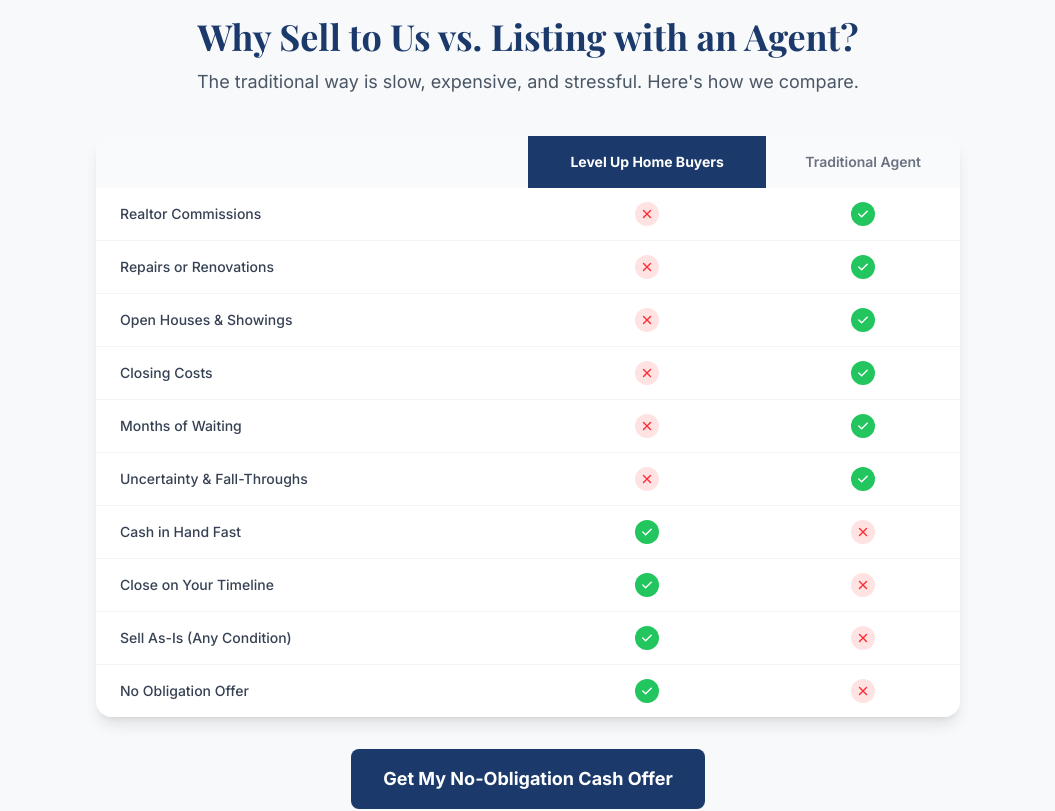
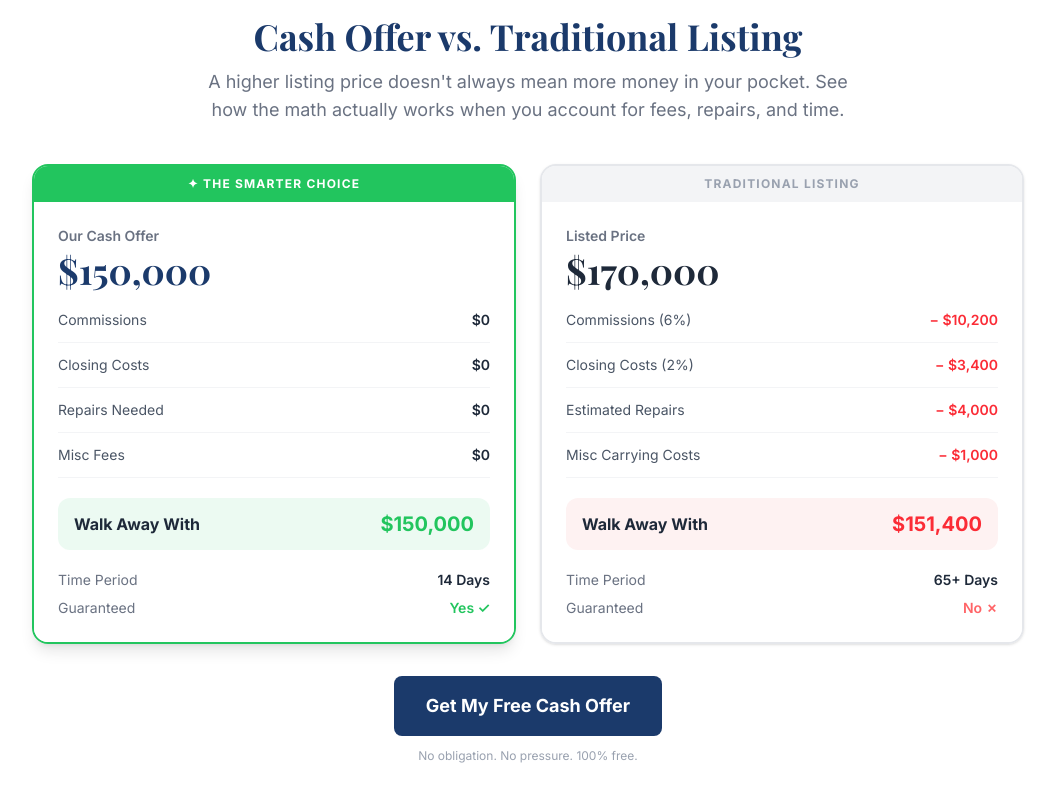
Before and after one commit to chandlersaine/shaw-family-homes, a Next.js app: page / in a window 1280 px wide. Shown: the part 1580-2391 px from the top of the page, without its empty margins (112-1167 px from the left). Built offline with nearby package versions, Linux system fonts and the light colour scheme; a web font is replaced by a local one.

Commit message:
Replace checkmark table with cash vs traditional comparison chart

```diff
--- a/components/BenefitsTable.tsx
+++ b/components/BenefitsTable.tsx
@@ -1,99 +1,178 @@
 import { siteConfig } from "@/config/site";
 
-const rows = [
-  { label: "Realtor Commissions", us: false, traditional: true },
-  { label: "Repairs or Renovations", us: false, traditional: true },
-  { label: "Open Houses & Showings", us: false, traditional: true },
-  { label: "Closing Costs", us: false, traditional: true },
-  { label: "Months of Waiting", us: false, traditional: true },
-  { label: "Uncertainty & Fall-Throughs", us: false, traditional: true },
-  { label: "Cash in Hand Fast", us: true, traditional: false },
-  { label: "Close on Your Timeline", us: true, traditional: false },
-  { label: "Sell As-Is (Any Condition)", us: true, traditional: false },
-  { label: "No Obligation Offer", us: true, traditional: false },
-];
-
-function Check({ show }: { show: boolean }) {
-  if (show) {
-    return (
-      <div
-        className="w-6 h-6 rounded-full flex items-center justify-center mx-auto"
-        style={{ backgroundColor: siteConfig.colors.accent }}
-      >
-        <svg className="w-3.5 h-3.5 text-white" fill="currentColor" viewBox="0 0 20 20">
-          <path fillRule="evenodd" d="M16.707 5.293a1 1 0 010 1.414l-8 8a1 1 0 01-1.414 0l-4-4a1 1 0 011.414-1.414L8 12.586l7.293-7.293a1 1 0 011.414 0z" clipRule="evenodd" />
-        </svg>
-      </div>
-    );
-  }
-  return (
-    <div className="w-6 h-6 rounded-full bg-red-100 flex items-center justify-center mx-auto">
-      <svg className="w-3.5 h-3.5 text-red-500" fill="currentColor" viewBox="0 0 20 20">
-        <path fillRule="evenodd" d="M4.293 4.293a1 1 0 011.414 0L10 8.586l4.293-4.293a1 1 0 111.414 1.414L11.414 10l4.293 4.293a1 1 0 01-1.414 1.414L10 11.414l-4.293 4.293a1 1 0 01-1.414-1.414L8.586 10 4.293 5.707a1 1 0 010-1.414z" clipRule="evenodd" />
-      </svg>
-    </div>
-  );
+function fmt(n: number) {
+  return n.toLocaleString("en-US", { style: "currency", currency: "USD", maximumFractionDigits: 0 });
 }
 
 export default function BenefitsTable() {
+  const c = siteConfig.comparison;
+
+  const commissions = Math.round(c.listingPrice * (c.commissionRate / 100));
+  const closingCosts = Math.round(c.listingPrice * (c.closingCostRate / 100));
+  const totalDeductions = commissions + closingCosts + c.estimatedRepairs + c.miscCarryingCosts;
+  const traditionalWalkaway = c.listingPrice - totalDeductions;
+  const cashWalkaway = c.cashOfferPrice;
+  const youKeepMore = cashWalkaway - traditionalWalkaway;
+
   return (
-    <section className="py-16 md:py-20" style={{ backgroundColor: siteConfig.colors.surface }}>
-      <div className="max-w-4xl mx-auto px-4">
+    <section className="py-16 md:py-20 bg-white">
+      <div className="max-w-5xl mx-auto px-4">
+
+        {/* Header */}
         <div className="text-center mb-10">
           <h2
             className="font-playfair text-3xl md:text-4xl font-bold mb-3"
             style={{ color: siteConfig.colors.primary }}
           >
-            Why Sell to Us vs. Listing with an Agent?
+            Cash Offer vs. Traditional Listing
           </h2>
-          <p className="text-gray-600 text-lg">
-            The traditional way is slow, expensive, and stressful. Here's how we compare.
+          <p className="text-gray-500 text-lg max-w-2xl mx-auto">
+            A higher listing price doesn&apos;t always mean more money in your pocket. See how the
+            math actually works when you account for fees, repairs, and time.
           </p>
         </div>
 
-        <div className="overflow-x-auto rounded-2xl shadow-lg">
-          <table className="w-full">
-            <thead>
-              <tr>
-                <th className="py-4 px-6 text-left text-sm font-semibold text-gray-500 bg-gray-50 rounded-tl-2xl" style={{ width: "50%" }}>
-                  &nbsp;
-                </th>
-                <th
-                  className="py-4 px-6 text-center text-sm font-bold text-white rounded-none"
-                  style={{ backgroundColor: siteConfig.colors.primary }}
+        {/* Cards */}
+        <div className="grid md:grid-cols-2 gap-6 mb-8">
+
+          {/* ── Our Cash Offer ── */}
+          <div
+            className="rounded-2xl overflow-hidden shadow-lg border-2"
+            style={{ borderColor: siteConfig.colors.accent }}
+          >
+            {/* Badge */}
+            <div
+              className="px-6 py-2.5 text-white text-xs font-bold uppercase tracking-widest text-center"
+              style={{ backgroundColor: siteConfig.colors.accent }}
+            >
+              ✦ The Smarter Choice
+            </div>
+
+            <div className="bg-white p-6">
+              {/* Title + price */}
+              <p className="text-sm font-semibold text-gray-500 mb-1">Our Cash Offer</p>
+              <p
+                className="font-playfair text-4xl font-bold mb-5"
+                style={{ color: siteConfig.colors.primary }}
+              >
+                {fmt(c.cashOfferPrice)}
+              </p>
+
+              {/* Line items */}
+              <div className="space-y-3 mb-5">
+                {[
+                  { label: "Commissions", value: 0 },
+                  { label: "Closing Costs", value: 0 },
+                  { label: "Repairs Needed", value: 0 },
+                  { label: "Misc Fees", value: 0 },
+                ].map((row) => (
+                  <div key={row.label} className="flex items-center justify-between border-b border-gray-100 pb-3">
+                    <span className="text-gray-600 text-sm">{row.label}</span>
+                    <span className="font-semibold text-gray-800 text-sm">{fmt(row.value)}</span>
+                  </div>
+                ))}
+              </div>
+
+              {/* Walk away */}
+              <div
+                className="flex items-center justify-between rounded-xl px-4 py-3 mb-5"
+                style={{ backgroundColor: siteConfig.colors.accent + "15" }}
+              >
+                <span className="font-bold text-gray-800">Walk Away With</span>
+                <span
+                  className="font-bold text-xl"
+                  style={{ color: siteConfig.colors.accent }}
                 >
-                  {siteConfig.companyName}
-                </th>
-                <th className="py-4 px-6 text-center text-sm font-semibold text-gray-500 bg-gray-50 rounded-tr-2xl">
-                  Traditional Agent
-                </th>
-              </tr>
-            </thead>
-            <tbody className="bg-white divide-y divide-gray-100">
-              {rows.map((row, i) => (
-                <tr key={i} className="hover:bg-gray-50 transition-colors">
-                  <td className="py-3.5 px-6 text-sm font-medium text-gray-700">
-                    {row.label}
-                  </td>
-                  <td className="py-3.5 px-6">
-                    <Check show={row.us} />
-                  </td>
-                  <td className="py-3.5 px-6">
-                    <Check show={row.traditional} />
-                  </td>
-                </tr>
-              ))}
-            </tbody>
-          </table>
+                  {fmt(cashWalkaway)}
+                </span>
+              </div>
+
+              {/* Meta */}
+              <div className="space-y-2">
+                <div className="flex justify-between text-sm">
+                  <span className="text-gray-500">Time Period</span>
+                  <span className="font-semibold text-gray-800">{c.cashOfferDays}</span>
+                </div>
+                <div className="flex justify-between text-sm">
+                  <span className="text-gray-500">Guaranteed</span>
+                  <span className="font-semibold" style={{ color: siteConfig.colors.accent }}>Yes ✓</span>
+                </div>
+              </div>
+            </div>
+          </div>
+
+          {/* ── Traditional Listing ── */}
+          <div className="rounded-2xl overflow-hidden shadow-sm border-2 border-gray-200">
+            {/* Badge placeholder to match height */}
+            <div className="px-6 py-2.5 bg-gray-100 text-gray-400 text-xs font-bold uppercase tracking-widest text-center">
+              Traditional Listing
+            </div>
+
+            <div className="bg-white p-6">
+              {/* Title + price */}
+              <p className="text-sm font-semibold text-gray-500 mb-1">Listed Price</p>
+              <p className="font-playfair text-4xl font-bold text-gray-800 mb-5">
+                {fmt(c.listingPrice)}
+              </p>
+
+              {/* Line items */}
+              <div className="space-y-3 mb-5">
+                {[
+                  { label: `Commissions (${c.commissionRate}%)`, value: commissions },
+                  { label: `Closing Costs (${c.closingCostRate}%)`, value: closingCosts },
+                  { label: "Estimated Repairs", value: c.estimatedRepairs },
+                  { label: "Misc Carrying Costs", value: c.miscCarryingCosts },
+                ].map((row) => (
+                  <div key={row.label} className="flex items-center justify-between border-b border-gray-100 pb-3">
+                    <span className="text-gray-600 text-sm">{row.label}</span>
+                    <span className="font-semibold text-red-500 text-sm">− {fmt(row.value)}</span>
+                  </div>
+                ))}
+              </div>
+
+              {/* Walk away */}
+              <div className="flex items-center justify-between rounded-xl bg-red-50 px-4 py-3 mb-5">
+                <span className="font-bold text-gray-800">Walk Away With</span>
+                <span className="font-bold text-xl text-red-500">{fmt(traditionalWalkaway)}</span>
+              </div>
+
+              {/* Meta */}
+              <div className="space-y-2">
+                <div className="flex justify-between text-sm">
+                  <span className="text-gray-500">Time Period</span>
+                  <span className="font-semibold text-gray-800">{c.traditionalDays}</span>
+                </div>
+                <div className="flex justify-between text-sm">
+                  <span className="text-gray-500">Guaranteed</span>
+                  <span className="font-semibold text-red-400">No ✗</span>
+                </div>
+              </div>
+            </div>
+          </div>
         </div>
 
-        <div className="text-center mt-8">
+        {/* You keep more callout */}
+        {youKeepMore > 0 && (
+          <div
+            className="text-center rounded-2xl py-5 px-6 mb-8"
+            style={{ backgroundColor: siteConfig.colors.primary }}
+          >
+            <p className="text-white/80 text-sm mb-1">With our cash offer, you keep an extra</p>
+            <p className="text-white font-bold text-2xl">
+              {fmt(youKeepMore)} more — in a fraction of the time
+            </p>
+          </div>
+        )}
+
+        {/* CTA */}
+        <div className="text-center">
           <a
             href="#get-offer"
             className="btn-primary inline-block px-8 py-4 rounded-lg text-white font-bold text-lg"
           >
-            Get My No-Obligation Cash Offer
+            Get My Free Cash Offer
           </a>
+          <p className="text-gray-400 text-xs mt-3">No obligation. No pressure. 100% free.</p>
         </div>
       </div>
     </section>
--- a/config/site.ts
+++ b/config/site.ts
@@ -63,6 +63,19 @@
   // Empty array = "As Seen On" section hidden
   mediaLogos: [] as string[], // e.g. ["ABC", "FOX", "CBS", "NBC"]
 
+  // ── Cash Offer Comparison ──────────────────────────────────
+  // Adjust these numbers to reflect a realistic example for the client's market
+  comparison: {
+    cashOfferPrice: 150000,
+    listingPrice: 170000,
+    commissionRate: 6,        // percent of listing price
+    closingCostRate: 2,       // percent of listing price
+    estimatedRepairs: 4000,
+    miscCarryingCosts: 1000,
+    cashOfferDays: "14 Days",
+    traditionalDays: "65+ Days",
+  },
+
   // ── About Page ─────────────────────────────────────────────
   founderName: "John Smith",
   founderTitle: "Founder & Owner",
```
